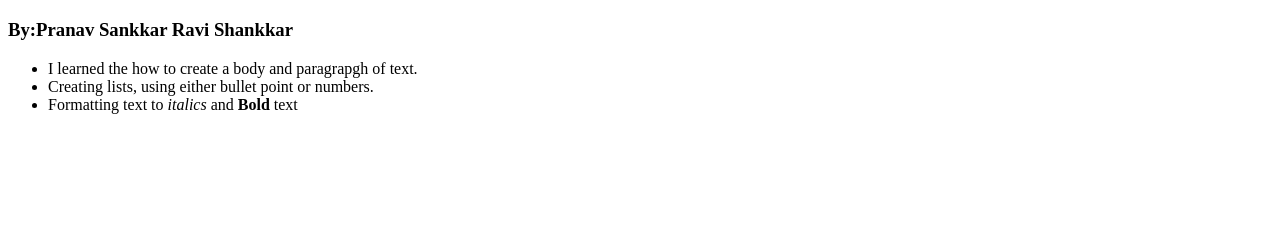
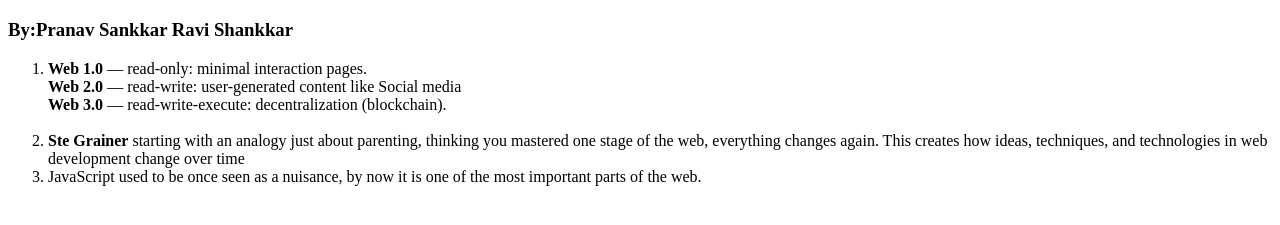
Before and after one commit to GoldenDragon23/internet-studio, a plain HTML site: page asg1/index.html in a window 1280 px wide. Shown: the part 61-286 px from the top of the page. Drawn offline with Linux system fonts and the light colour scheme.

Commit message:
Update index.html

```diff
--- a/asg1/index.html
+++ b/asg1/index.html
@@ -3,10 +3,10 @@
 <body>
   <h1>Assignment 1: Three Things I Learned</h1>
   <h3>By:Pranav Sankkar Ravi Shankkar</h3>
-  <ul>
-    <li>I learned the how to create a body and paragrapgh of text.</li>
-    <li>Creating lists, using either bullet point or numbers.</li>
-    <li>Formatting text to <em>italics</em> and <strong>Bold</strong> text</li>
-  </ul>
+  <ol>
+    <li><strong>Web 1.0</strong> — read-only: minimal interaction pages.<br> <strong>Web 2.0</strong> — read-write: user-generated content like Social media <br> <strong>Web 3.0</strong> — read-write-execute: decentralization (blockchain). <br><br> </li>
+    <li><strong>Ste Grainer</strong> starting with an analogy just about parenting, thinking you mastered one stage of the web, everything changes again. This creates how ideas, techniques, and technologies in web development change over time <br></li>
+    <li> JavaScript used to be once seen as a nuisance, by now it is one of the most important parts of the web.</li>
+  </ol>
 </body>
 </html>
```
